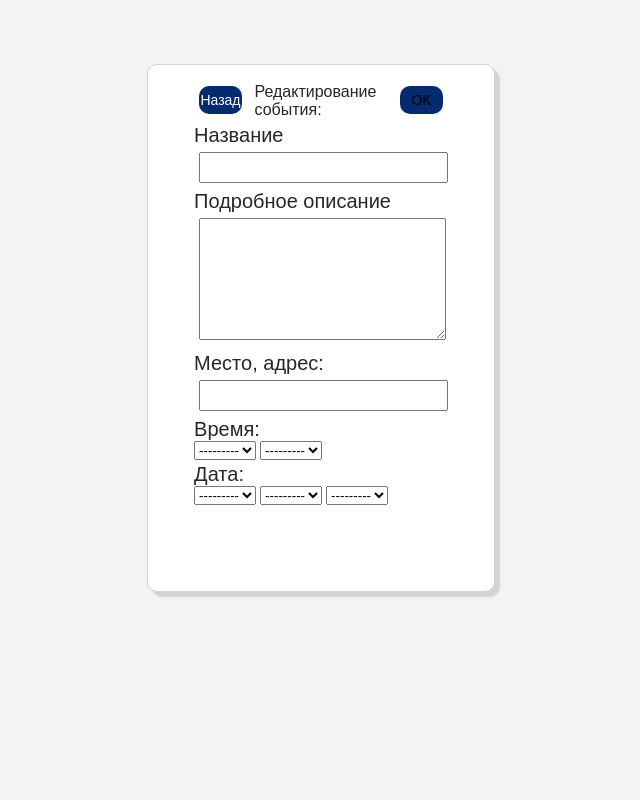
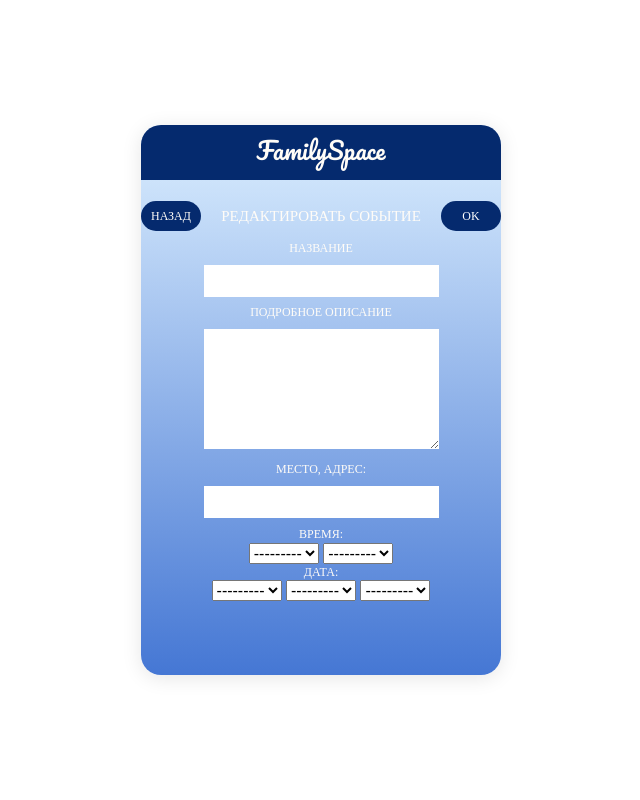
Before and after one commit to familyspace/django, a Django app: template eventapp/templates/eventapp/edit_event.html in a window 1280 px wide. Shown: the whole page, without its empty margins (319-959 px from the left). Run offline with Django 3.2, Linux system fonts and the light colour scheme; the template is opened without the code that fills it: values that come from a table or form of the project are taken from there, others are empty; parts of the project's set-up code (start-up, migrations or seed data) failed here and were passed over; some libraries are stand-ins or nearby versions; some web fonts are replaced.

Commit message:
Подогнал редактирование события к шаблону

```diff
--- a/eventapp/forms.py
+++ b/eventapp/forms.py
@@ -17,9 +17,9 @@ class EventForm(forms.Form):
 
         for field in self.fields:
             self.fields[field].widget.attrs['class'] = 'logo-input'
-        self.fields['hour'].widget.attrs['class'] = 'form-control'
-        self.fields['minute'].widget.attrs['class'] = 'form-control'
-        self.fields['day'].widget.attrs['class'] = 'form-control'
-        self.fields['month'].widget.attrs['class'] = 'form-control'
-        self.fields['year'].widget.attrs['class'] = 'form-control'
+        self.fields['hour'].widget.attrs['class'] = ''
+        self.fields['minute'].widget.attrs['class'] = ''
+        self.fields['day'].widget.attrs['class'] = ''
+        self.fields['month'].widget.attrs['class'] = ''
+        self.fields['year'].widget.attrs['class'] = ''
         self.fields['description'].widget.attrs['style'] = "height:120px"
--- a/eventapp/templates/eventapp/edit_event.html
+++ b/eventapp/templates/eventapp/edit_event.html
@@ -1,19 +1,26 @@
-{% extends "userapp/base.html" %}
+{% extends "userapp/base_new.html" %}
 {% load static %}
 {% block body %}
-    <div class="flex-container-two" id="shop">
-        <div class="flex-block-wrapper-3">
+<div class="limiter">
+    <div class="container-login100">
+        <div class="wrap-login100">
+            <form class="login100-form validate-form p-l-30 p-r-30 p-t-58">
+                <span class="login100-form-title">FamilySpace</span>
+            </form>
+
             <div class="btn">
                 <form class="" action="{% url 'eventapp:edit_event' event_pk=event_pk group_pk=group_pk %}" method="post">
                     <div class="btn mainpg">
-                        <button class="btn-search" id="btn-add-purchase" type="button"><a href="{% url 'eventapp:read_event' event_pk=event_pk group_pk=group_pk %}">Назад</a></button>
-                        <p id="p-purchase">Редактирование события: </p>
-                        <input class="btn-search" id="btn-add-purchase" type="submit" value="OK">
+                        <button class="login100-form-btn backbutton-search" type="button"><a href="{% url 'eventapp:read_event' event_pk=event_pk group_pk=group_pk %}" class="txt5">Назад</a></button>
+                        <p class="txt3">Редактировать событие</p>
+                        <input class="login100-form-btn backbutton-search" type="submit" value="OK">
                     </div>
                         {% include 'eventapp/inc/inc_event_form.html' %}
                 </form>
             </div>
             <div>{{ message }}</div>
+            <!--</form>-->
         </div>
     </div>
+</div>
 {% endblock %}
--- a/eventapp/templates/eventapp/inc/inc_event_form.html
+++ b/eventapp/templates/eventapp/inc/inc_event_form.html
@@ -1,21 +1,21 @@
                         {% csrf_token %}
                         <div class="event_line">
-                            <p>Название</p>
+                            <p class="txt5">Название</p>
                             {{ event_form.title }}</div>
                         <div class="event_text">
-                            <p>Подробное описание</p>
+                            <p class="txt5">Подробное описание</p>
                             {{ event_form.description }}</div>
                         <div class="event_line">
-                            <p>Место, адрес:</p>
+                            <p class="txt5">Место, адрес:</p>
                             {{ event_form.location }}
                         </div>
                         <div class="event_line">
-                            <p>Время:</p>
+                            <p class="txt5">Время:</p>
                             {{ event_form.hour }}
                             {{ event_form.minute }}
                         </div>
                         <div class="event_line">
-                            <p>Дата:</p>
+                            <p class="txt5">Дата:</p>
                             {{ event_form.day }}
                             {{ event_form.month }}
                             {{ event_form.year }}
```
